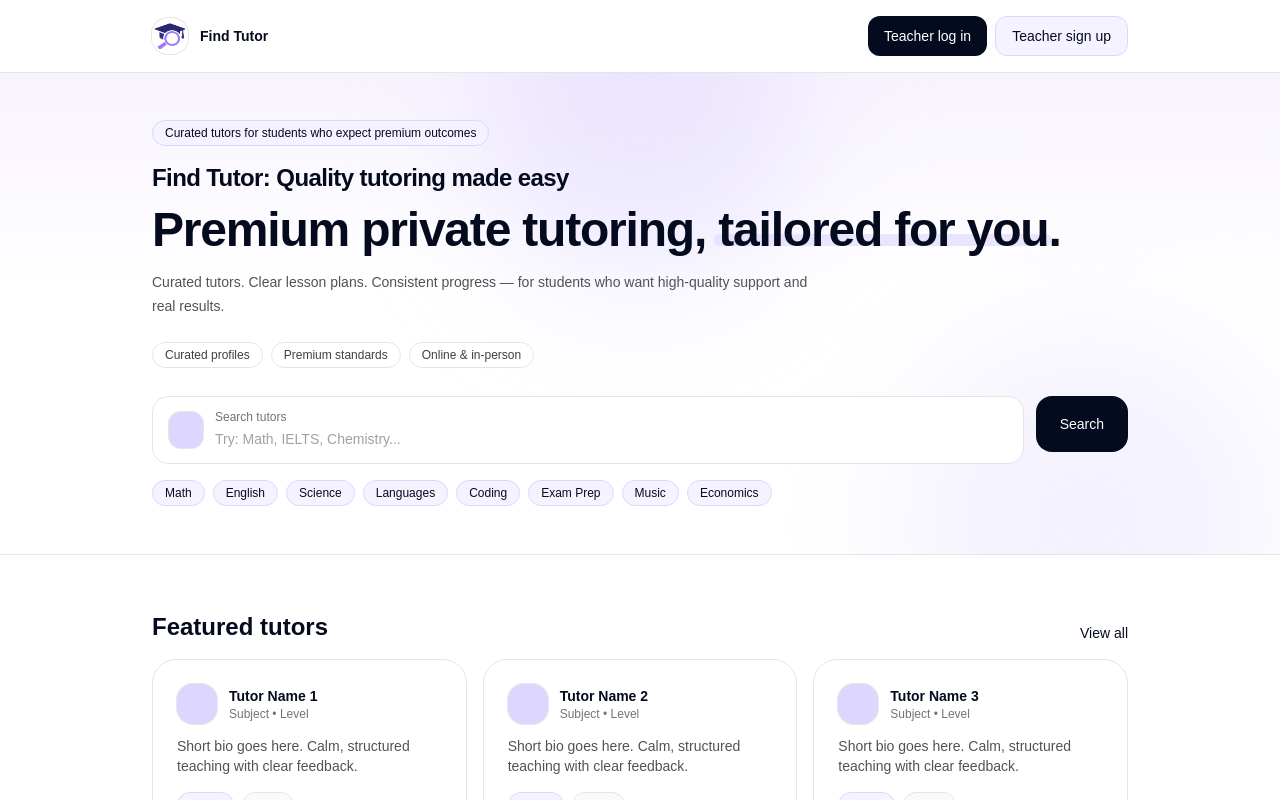
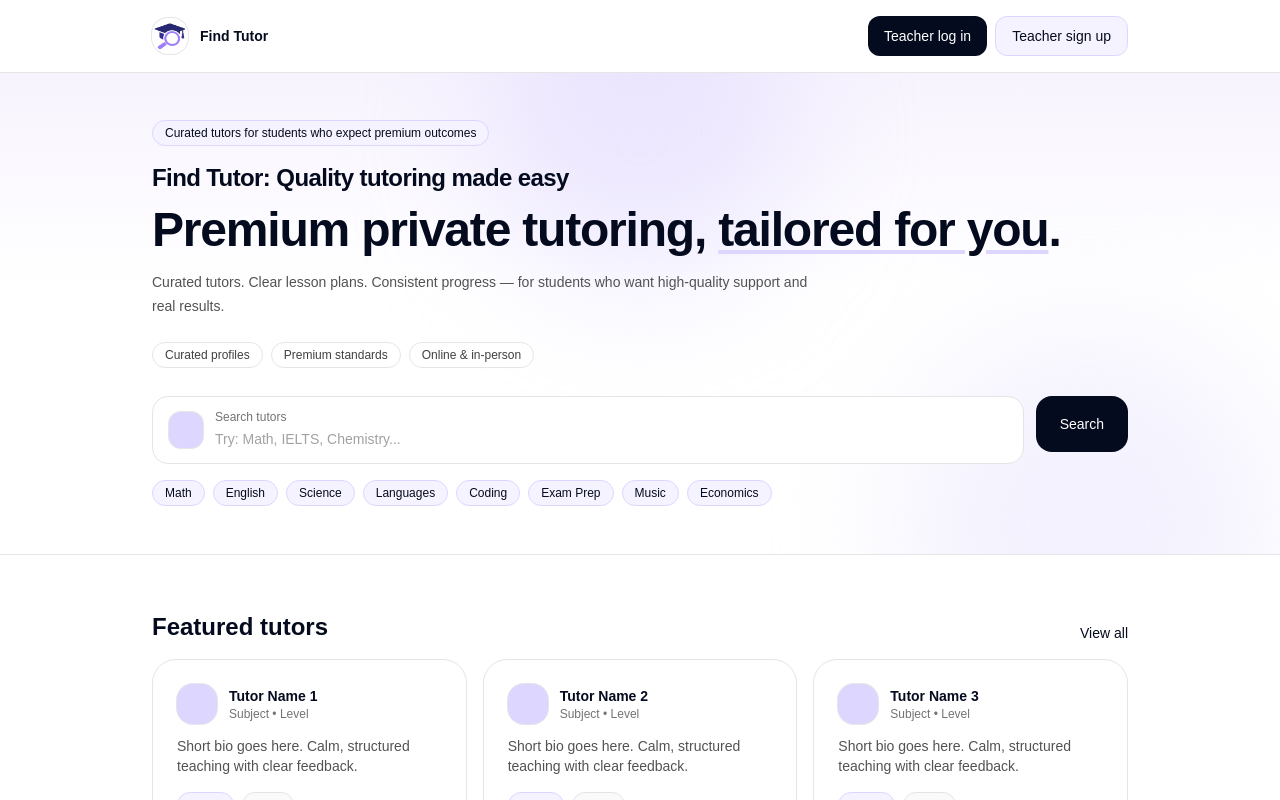
Before and after one commit to wincrazyyy/find-tutor, a Next.js app: page / in a window 1280 px wide. Shown: the top 800 px of the page. Built offline with nearby package versions, Linux system fonts and the light colour scheme.

Commit message:
underline fix

```diff
--- a/app/_components/hero.tsx
+++ b/app/_components/hero.tsx
@@ -12,9 +12,8 @@ export function Hero() {
 
       <h1 className="mt-3 text-4xl font-semibold tracking-tight text-[#050B1E] sm:text-5xl">
         Premium private tutoring,{" "}
-        <span className="relative inline-block">
-          <span className="relative z-10">tailored for you</span>
-          <span className="absolute -inset-x-1 bottom-2 z-0 h-3 rounded-full bg-violet-200/60" />
+        <span className="underline decoration-violet-200 decoration-4 underline-offset-4">
+          tailored for you
         </span>
         .
       </h1>
```
